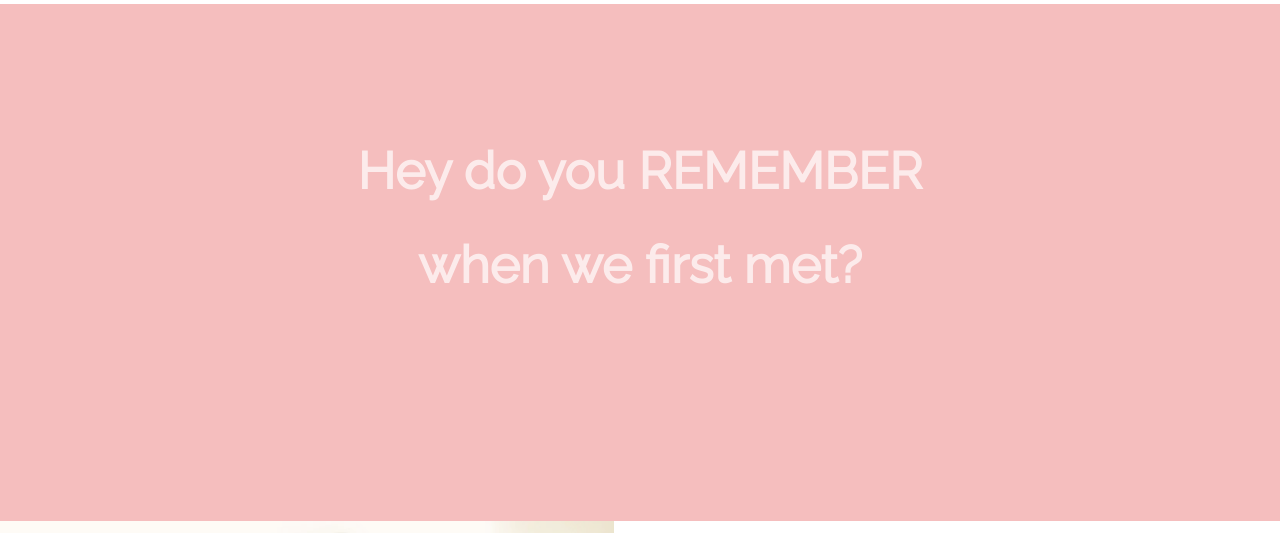
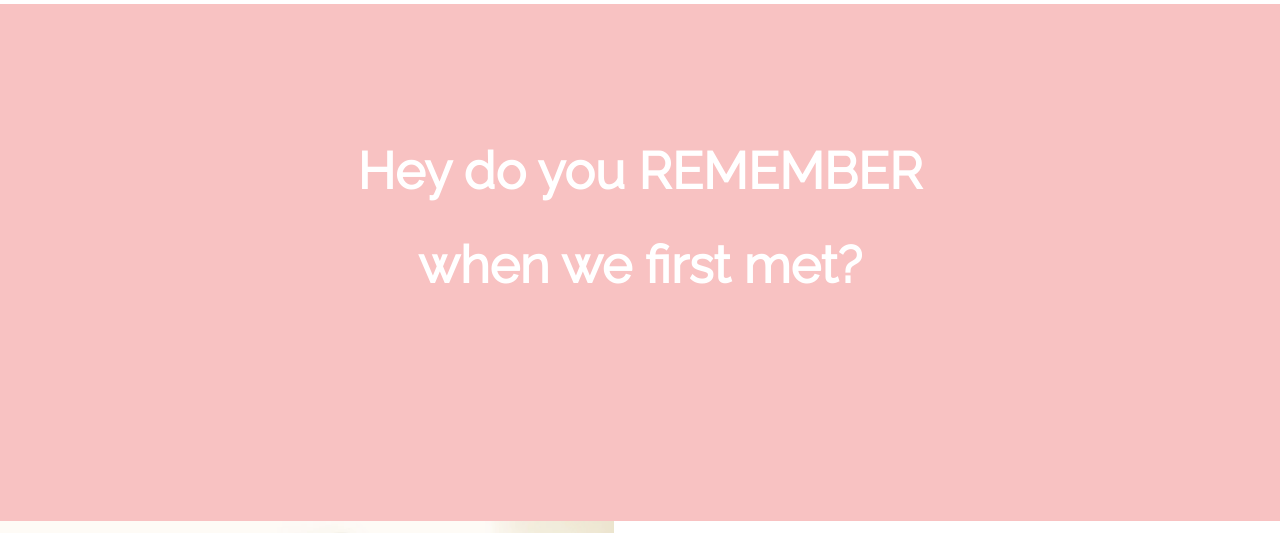
Before and after one commit to joeycl1/Birthday, a plain HTML site: page index.html in a window 1280 px wide. Shown: the part 203-736 px from the top of the page. Drawn offline with nearby package versions, Linux system fonts and the light colour scheme.

Commit message:
Add files via upload

```diff
--- a/index.html
+++ b/index.html
@@ -32,12 +32,10 @@
 </header>
 
 <div class ="b1">
-<div class ="banner"  >
 <div class ="bgW" style ="margin-top:0;padding-top:8%;">
 <div class ="word">
 <h1 id ="Fst">Hey do you REMEMBER</h1>
 <h1 id ="Snd">when we first met?</h1>
-</div>
 </div>
 </div>
 </div>
--- a/javasc.js
+++ b/javasc.js
@@ -1,8 +1,8 @@
 $(document).ready(function(){
-  $("#Fst").animate({left:200, opacity:"show"}, 1550);
+  $("#Fst").animate({left:200, opacity:"show"}, 1650);
     $("#Snd").animate({left:200, opacity:"show"}, 2150);
 
-  //$("#Fst").show("slide", { direction: "left" }, "slow");
+//  $("#Fst").show("slide", { direction: "left" }, 1550);
   //$("#Snd").show("slide", { direction: "left" }, 2000);
 //$("#Fst").fadeIn("slow");
 //$("#Snd").fadeIn("slow");
--- a/style.css
+++ b/style.css
@@ -33,7 +33,7 @@ clear:both;
 
 }
 .b1{
-	background-color:#f5bebe;color:white; font-size:1.6em;
+	background-color:#f8c2c2;color:white; font-size:1.6em;
 }
 .word h1{
 	display:none;
```
